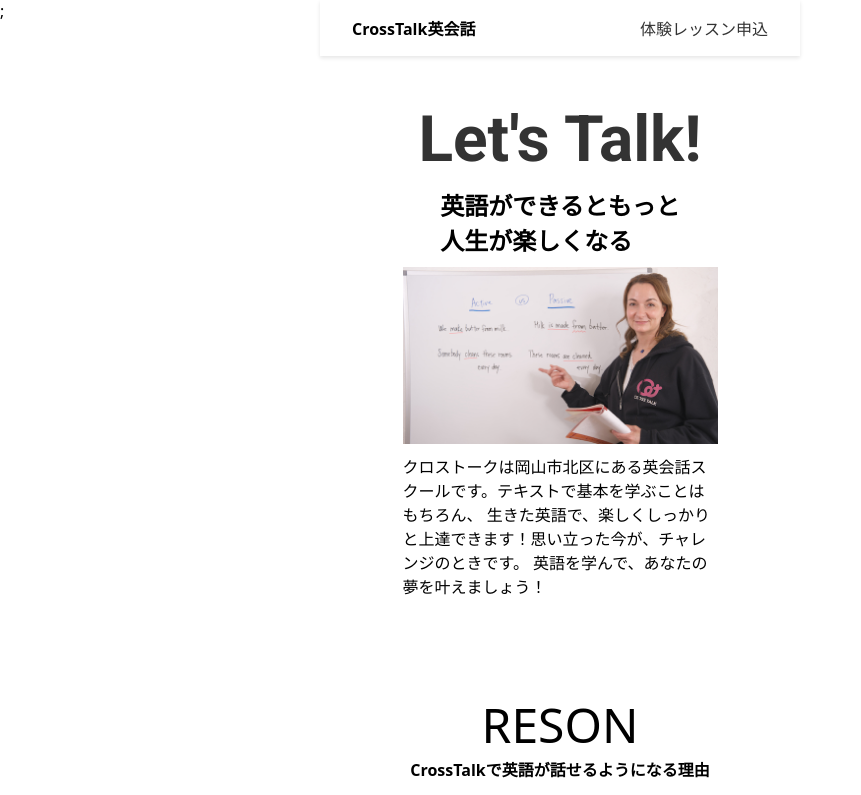
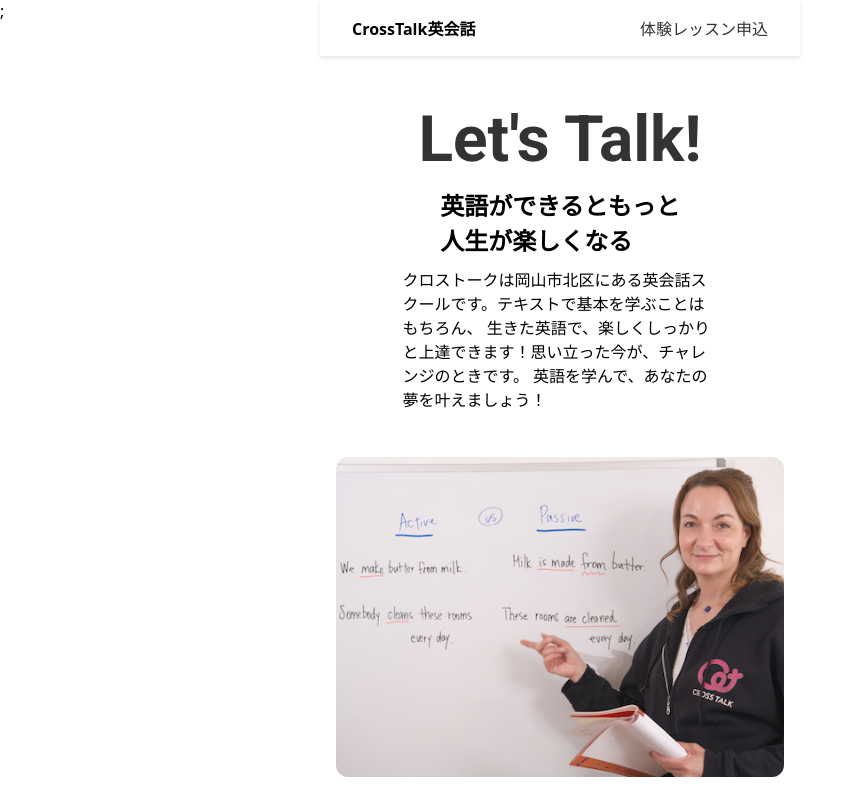
Before and after one commit to nyon3/CrossTalk-English, a Next.js app: page / in a window 1280 px wide. Shown: the top 795 px of the page, without its empty margins (0-861 px from the left). Built offline with nearby package versions, Linux system fonts and the light colour scheme; no server answers.

Commit message:
add image wrapper sub component

```diff
--- /dev/null
+++ b/components/UI/ImageWrapper/index.js
@@ -0,0 +1,18 @@
+// Next.js
+import styles from "./styles.module.css";
+import Image from "next/image";
+
+const ImageWrapper = ({ src, alt }) => (
+  <div className={styles.wrapper}>
+    <Image
+      src={src}
+      alt={alt}
+      fill
+      style={{
+        objectFit: "cover",
+      }}
+    />
+  </div>
+);
+
+export default ImageWrapper;
--- /dev/null
+++ b/components/UI/ImageWrapper/styles.module.css
@@ -0,0 +1,14 @@
+.wrapper {
+    position: relative;
+    width: 100%;
+    height: 40vh;
+    border-radius: 12px;
+    overflow: hidden;
+  }
+
+  /* mobile size */
+  @media (max-width: 768px) {
+    .wrapper {
+      height: 30vh;
+    }
+  }
--- a/components/layout/Jumbotron/jumbotron.js
+++ b/components/layout/Jumbotron/jumbotron.js
@@ -1,5 +1,6 @@
 import Image from "next/image";
 import styles from "./jumbotron.module.css";
+import ImageWrapper from "@/components/UI/ImageWrapper";
 import HeadlineComponent from "./headline";
 
 /**
@@ -38,7 +39,7 @@ const Jumbotron = ({ imgSrc, imgAlt }) => (
         headline={["英語ができるともっと", "人生が楽しくなる"]}
       />
 
-      <Image
+      {/* <Image
         src={imgSrc}
         alt={imgAlt}
         width={800}
@@ -49,7 +50,7 @@ const Jumbotron = ({ imgSrc, imgAlt }) => (
           width: "100%",
           maxHeight: "30vh",
         }}
-      />
+      /> */}
       <div>
         {`
         クロストークは岡山市北区にある英会話スクールです。テキストで基本を学ぶことはもちろん、
@@ -58,6 +59,7 @@ const Jumbotron = ({ imgSrc, imgAlt }) => (
     `}
       </div>
     </div>
+    <ImageWrapper src={imgSrc} alt={imgAlt} />
   </>
 );
 
--- a/pages/lesson/[course].js
+++ b/pages/lesson/[course].js
@@ -6,6 +6,7 @@ import { getCourseData, getSortedCoursesData } from "@/lib/courses";
 import styles from "@/styles/lesson.module.css";
 import TrialSignUp from "@/components/UI/TrialSignUp";
 import PricingCard from "@/components/UI/PriceComponent";
+import ImageWrapper from "@/components/UI/ImageWrapper";
 
 const CoursePage = ({ courseData }) => {
   // Here you can add any design logic based on the courseData
@@ -25,14 +26,11 @@ const CoursePage = ({ courseData }) => {
             ))}
           </h4>
           <p>{subheadline}</p>
-          <Image
+          <ImageWrapper
             src={`/images/${courseData.image}`}
             alt={courseData.title}
-            width={700}
-            height={700}
           />
           <h1>{courseData.title}</h1>
-
           {/* <span>Instructor: {courseData.instructor}</span> */}
           <div dangerouslySetInnerHTML={{ __html: courseData.contentHtml }} />
           <div
```
Also changed, not shown: content/courses/grammar_plus.md (+22 -0 lines).
